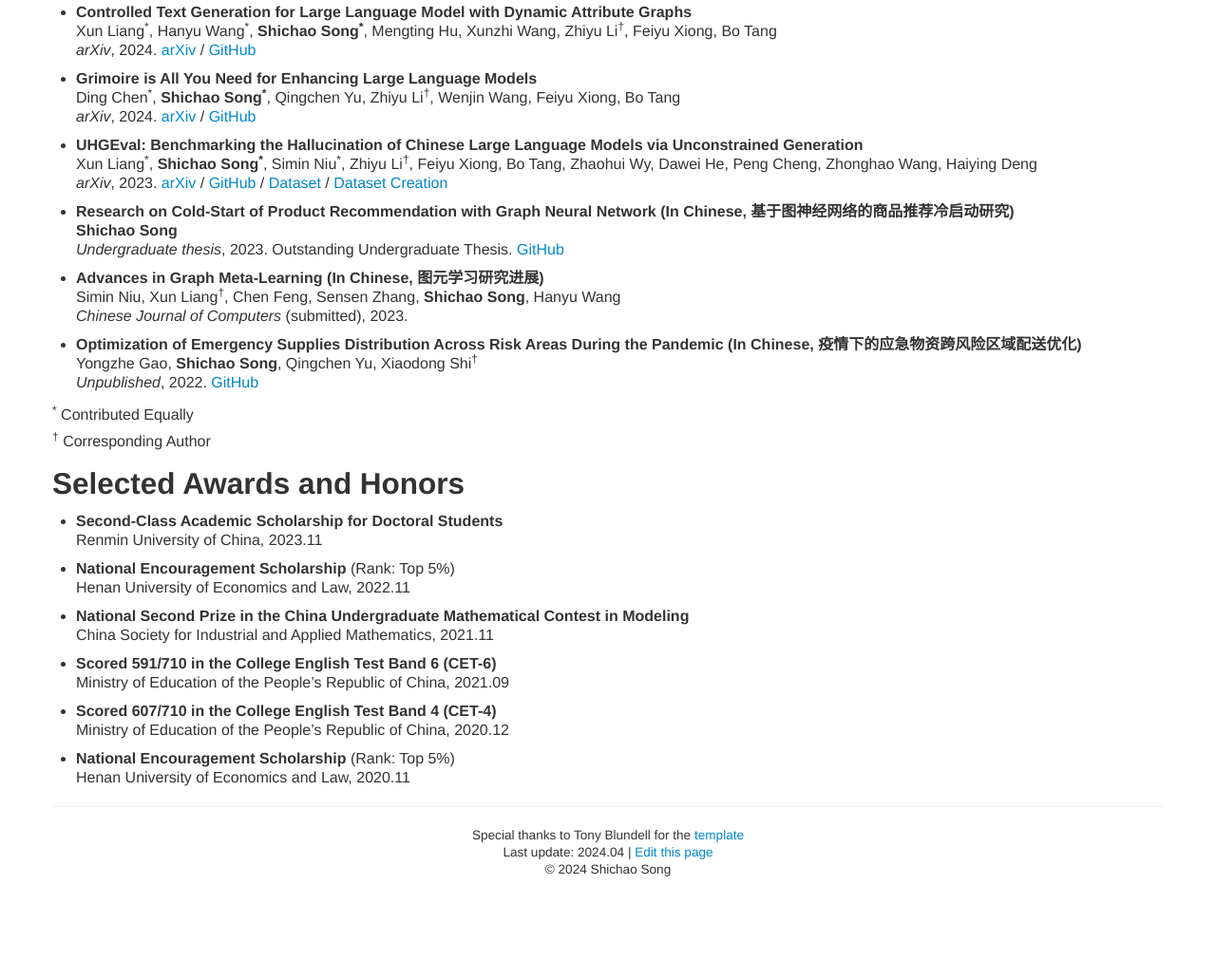
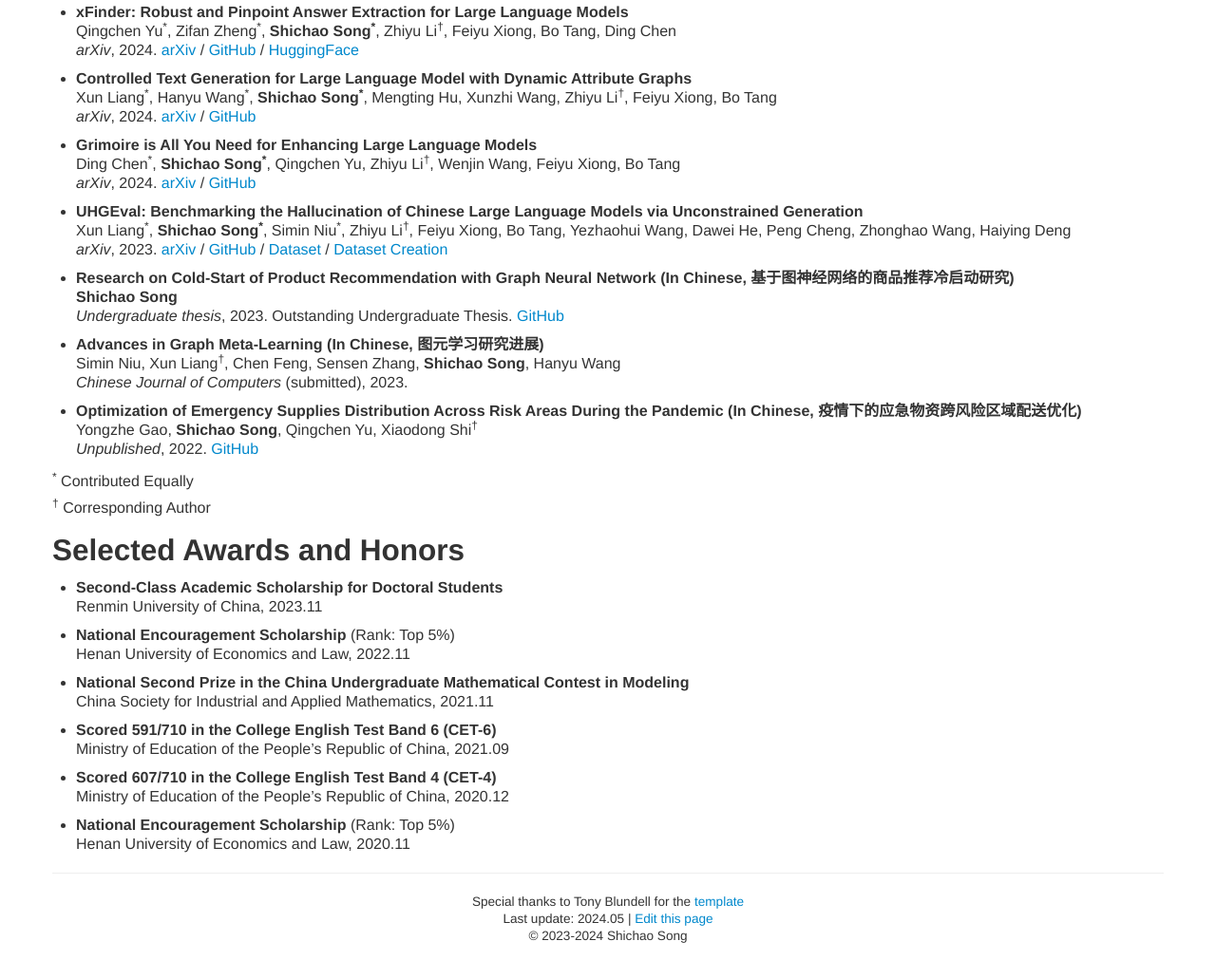
Before and after one commit to Ki-Seki/Ki-Seki.github.io, a plain HTML site: page index.html in a window 1280 px wide. Shown: the part 911-1942 px from the top of the page at 95% size. Before the commit the page ends 1875 px from the top, so only its background shows below. Drawn offline with Linux system fonts and the light colour scheme.

Commit message:
deploy: 9370645a35f3618b5d2f19cab039ddd2b650720a

```diff
--- a/index.html
+++ b/index.html
@@ -3069,6 +3069,9 @@ h4:hover a { color: #333; } h5:hover a { color: #333; } h6:hover a { color: #333
             </ul>
             <h2 id="researches">Researches</h2>
             <ul>
+            <li><p><strong>xFinder: Robust and Pinpoint Answer Extraction for Large Language Models</strong><br />
+            Qingchen Yu<span class="math inline"><sup>*</sup></span>, Zifan Zheng<span class="math inline"><sup>*</sup></span>, <strong>Shichao Song<span class="math inline"><sup>*</sup></span></strong>, Zhiyu Li<span class="math inline"><sup>†</sup></span>, Feiyu Xiong, Bo Tang, Ding Chen<br />
+            <em>arXiv</em>, 2024. <a href="https://arxiv.org/abs/2405.11874">arXiv</a> / <a href="https://github.com/IAAR-Shanghai/xFinder">GitHub</a> / <a href="https://huggingface.co/collections/IAAR-Shanghai/xfinder-664b7b21e94e9a93f25a8412">HuggingFace</a></p></li>
             <li><p><strong>Controlled Text Generation for Large Language Model with Dynamic Attribute Graphs</strong><br />
             Xun Liang<span class="math inline"><sup>*</sup></span>, Hanyu Wang<span class="math inline"><sup>*</sup></span>, <strong>Shichao Song<span class="math inline"><sup>*</sup></span></strong>, Mengting Hu, Xunzhi Wang, Zhiyu Li<span class="math inline"><sup>†</sup></span>, Feiyu Xiong, Bo Tang<br />
             <em>arXiv</em>, 2024. <a href="https://arxiv.org/abs/2402.11218">arXiv</a> / <a href="https://github.com/IAAR-Shanghai/DATG">GitHub</a></p></li>
@@ -3076,7 +3079,7 @@ h4:hover a { color: #333; } h5:hover a { color: #333; } h6:hover a { color: #333
             Ding Chen<span class="math inline"><sup>*</sup></span>, <strong>Shichao Song<span class="math inline"><sup>*</sup></span></strong>, Qingchen Yu, Zhiyu Li<span class="math inline"><sup>†</sup></span>, Wenjin Wang, Feiyu Xiong, Bo Tang<br />
             <em>arXiv</em>, 2024. <a href="https://arxiv.org/abs/2401.03385">arXiv</a> / <a href="https://github.com/IAAR-Shanghai/Grimoire">GitHub</a></p></li>
             <li><p><strong>UHGEval: Benchmarking the Hallucination of Chinese Large Language Models via Unconstrained Generation</strong><br />
-            Xun Liang<span class="math inline"><sup>*</sup></span>, <strong>Shichao Song<span class="math inline"><sup>*</sup></span></strong>, Simin Niu<span class="math inline"><sup>*</sup></span>, Zhiyu Li<span class="math inline"><sup>†</sup></span>, Feiyu Xiong, Bo Tang, Zhaohui Wy, Dawei He, Peng Cheng, Zhonghao Wang, Haiying Deng<br />
+            Xun Liang<span class="math inline"><sup>*</sup></span>, <strong>Shichao Song<span class="math inline"><sup>*</sup></span></strong>, Simin Niu<span class="math inline"><sup>*</sup></span>, Zhiyu Li<span class="math inline"><sup>†</sup></span>, Feiyu Xiong, Bo Tang, Yezhaohui Wang, Dawei He, Peng Cheng, Zhonghao Wang, Haiying Deng<br />
             <em>arXiv</em>, 2023. <a href="https://arxiv.org/abs/2311.15296">arXiv</a> / <a href="https://github.com/IAAR-Shanghai/UHGEval">GitHub</a> / <a href="https://github.com/IAAR-Shanghai/UHGEval/blob/main/data/Xinhua/XinhuaHallucinations.json">Dataset</a> / <a href="https://github.com/IAAR-Shanghai/UHGEval-dataset">Dataset Creation</a></p></li>
             <li><p><strong>Research on Cold-Start of Product Recommendation with Graph Neural Network (In Chinese, 基于图神经网络的商品推荐冷启动研究)</strong><br />
             <strong>Shichao Song</strong><br />
@@ -3107,7 +3110,7 @@ h4:hover a { color: #333; } h5:hover a { color: #333; } h6:hover a { color: #333
             </ul>
             <hr />
             <footer style="text-align:center; font-size:0.85em; line-height: 1.35em">
-            Special thanks to Tony Blundell for the <a href="https://github.com/tonyblundell/pandoc-bootstrap-template">template</a><br> Last update: 2024.04 | <a href="https://github.com/Ki-Seki/ki-seki.github.io/edit/master/index.md">Edit this page</a><br> © 2024 Shichao Song
+            Special thanks to Tony Blundell for the <a href="https://github.com/tonyblundell/pandoc-bootstrap-template">template</a><br> Last update: 2024.05 | <a href="https://github.com/Ki-Seki/ki-seki.github.io/edit/master/index.md">Edit this page</a><br> © 2023-2024 Shichao Song
             </footer>
             <p><br></p>
             </div>
```
Also changed, not shown: 1 other file.
